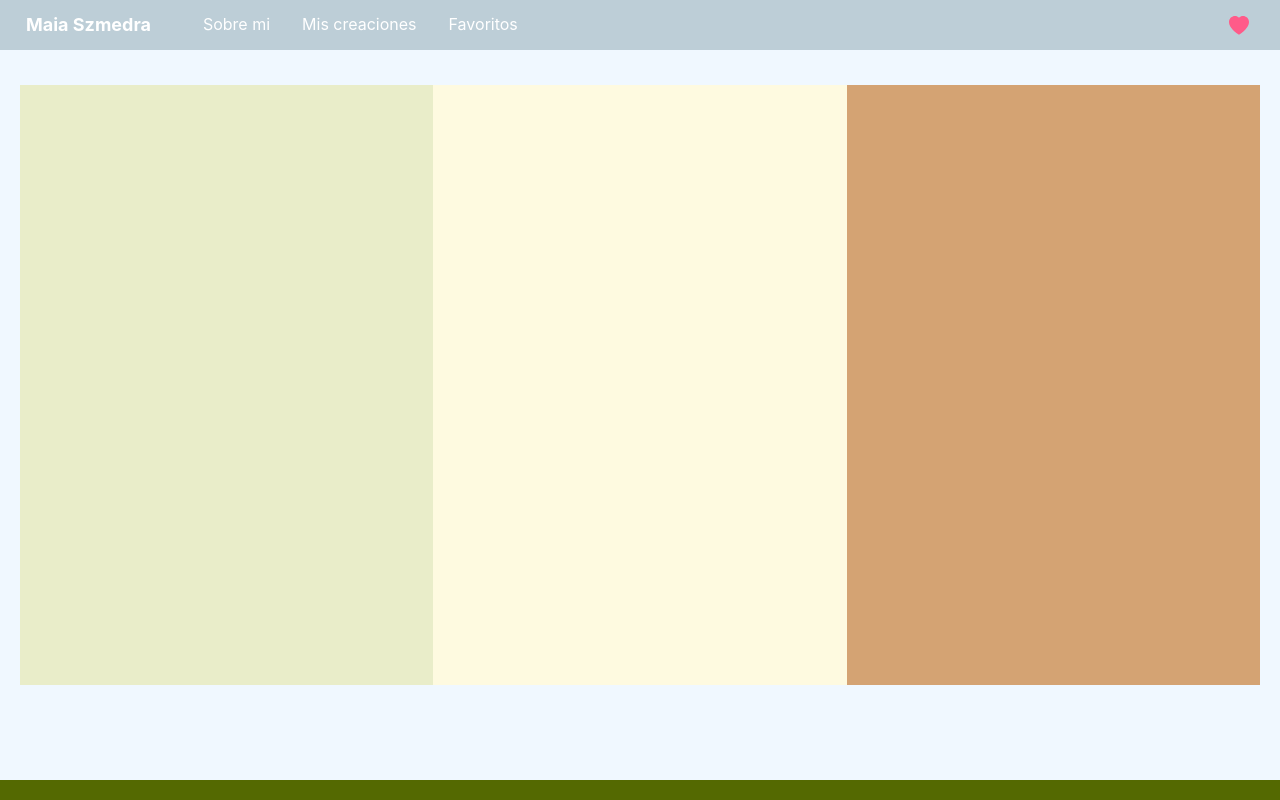
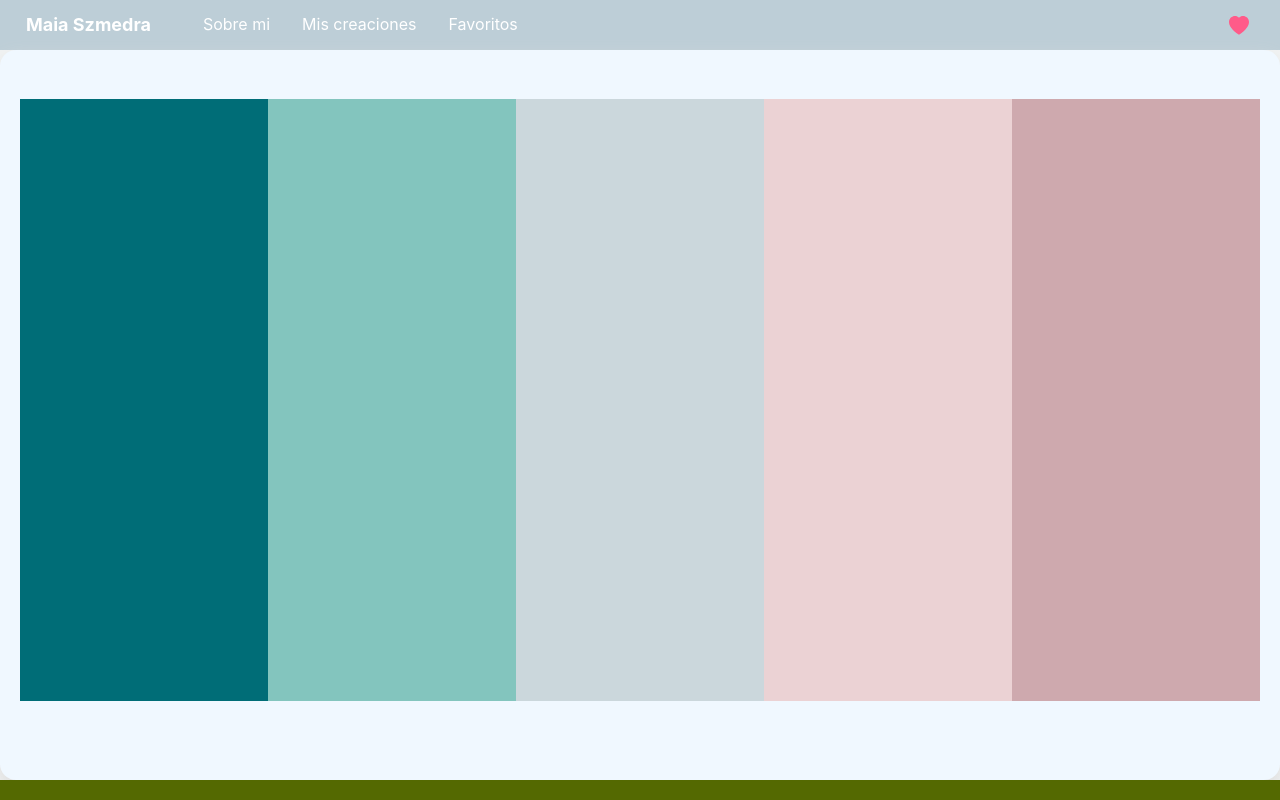
Before and after one commit to maiaszmedra/TP10-Porfolio, a React (Create React App) app: page /info in a window 1280 px wide. Shown: the top 800 px of the page. Built offline with nearby package versions, Linux system fonts and the light colour scheme.

Commit message:
terminadoooou

```diff
--- a/src/Info.css
+++ b/src/Info.css
@@ -6,14 +6,16 @@
     background-color: aliceblue;
     height: 700px;
     padding-bottom: 30px;
+    border-radius: 1em;
+    box-shadow: 0 10px 20px #dbdbdb;
 }
 
+
   .palette {
+    margin: 20px;
     display: flex;
-    height: 600px;
+    height: 86%;
     width: 100%;
-    margin: 20px;
-    border-radius: 20px;
   }
 
   .color {
@@ -34,15 +36,23 @@
   }
 
   .color:nth-child(1) {
-    background: #E9EDC9;
+    background: #006D77;
   }
 
   .color:nth-child(2) {
-    background: #FEFAE0;
+    background: #83C5BE;
   }
 
   .color:nth-child(3) {
-    background: #D4A373;
+    background: #CBD7DC;
+  }
+
+  .color:nth-child(4) {
+    background: #EBD2D4;
+  }
+
+  .color:nth-child(5) {
+    background: #CEA9AE;
   }
 
   .color:hover {
@@ -70,3 +80,13 @@
     fill: #bebebe;
     transform: scale(1.2);
   }
+
+  .texto{
+    padding: 10px;
+  }
+
+  .img{
+    justify-content: center;
+    height: auto;
+    width: 70%;
+  }
--- a/src/Info.js
+++ b/src/Info.js
@@ -5,12 +5,12 @@ import "./Info.css"
 export default function Info() {
     return (
         <div class="icontainer">
-            <div class="container">
-                <div class="palette">
-                    <div class="color"><span>Sobre mi</span></div>
-                    <div class="color"><span>2A9D8F</span></div>
-                    <div class="color"><span>E9C46A</span></div>
-                </div>
+            <div class="palette">
+                <div class="color"><span class="texto">Soy Maia Szmedra, una alumna en su último año de ORT, sede Almagro</span></div>
+                <div class="color"><span class="texto">Me considero una persona creativa, resolutiva y con capacidad de adaptarme a distintas circumstancias</span></div>
+                <div class="color"><span class="texto">Hablo Inglés con nivel avanzado y hebreo con nivel inicial</span></div>
+                <div class="color"><span class="texto">Tengo experiencia trabajando como ayudante en un estudio contable</span></div>
+                <div class="color"><span class="texto">Gracias por leer!<img src="../yo.jpg" class="img"/> </span></div>
             </div>
         </div>
     )
```
Lines whose indentation alone changed are shown as unchanged.
